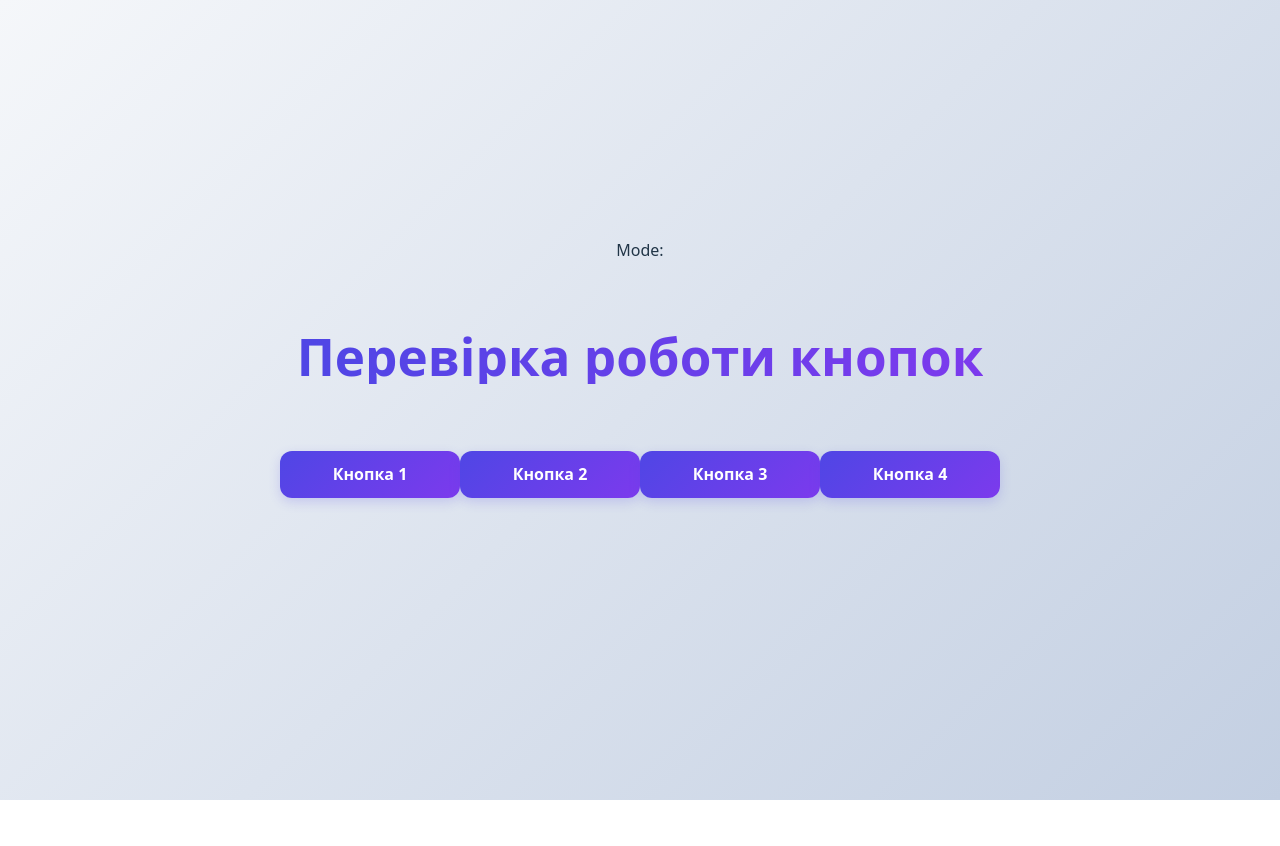
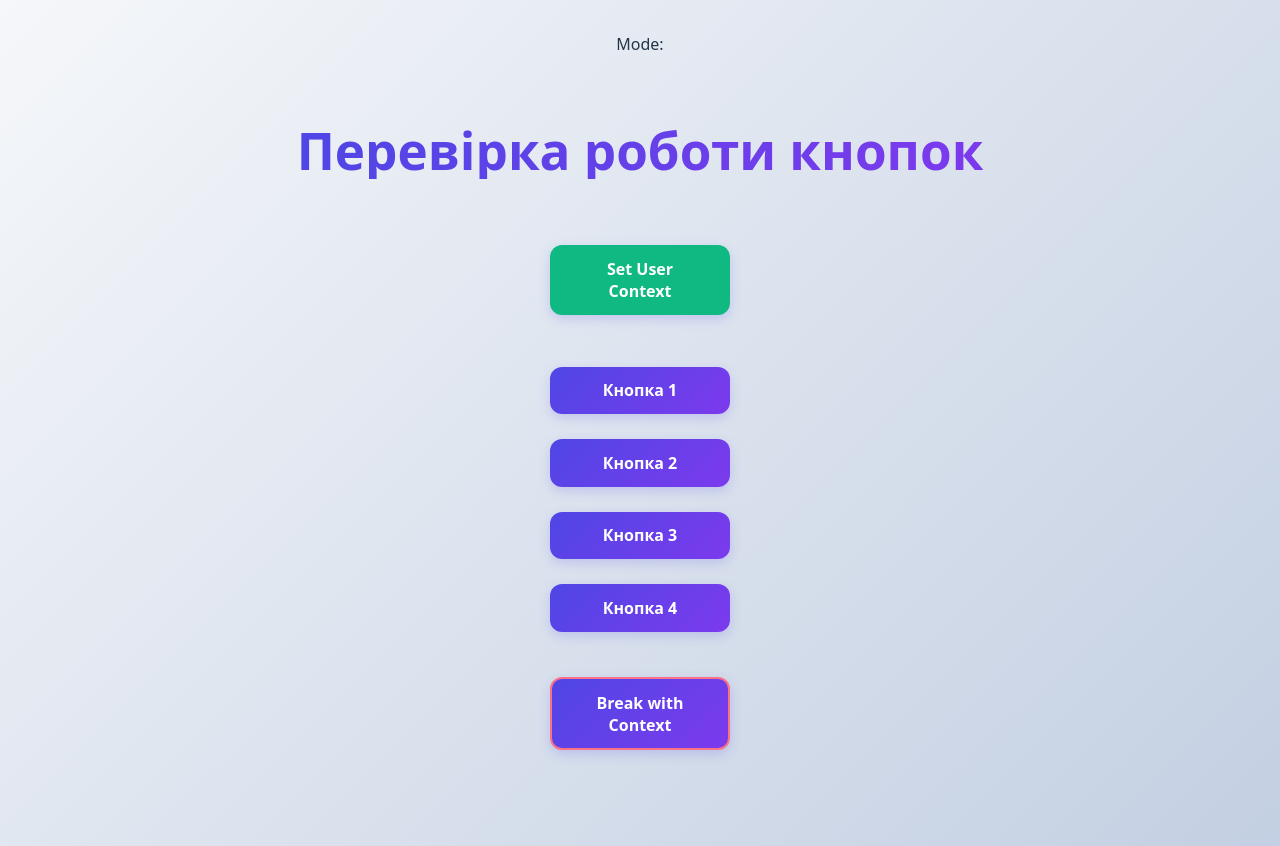
Before and after one commit to Anna-Lytvynova/project_for_up, a React (Vite) app: page / in a window 1280 px wide. Before the commit the page ends 800 px from the top, so only its background shows below. Built offline with nearby package versions, Linux system fonts and the light colour scheme; no server answers.

Commit message:
feat: add Sentry

```diff
--- a/package.json
+++ b/package.json
@@ -18,6 +18,7 @@
     "test": "npm run test:unit && npm run test:e2e"
   },
   "dependencies": {
+    "@sentry/react": "^10.50.0",
     "posthog-js": "^1.369.4",
     "react": "^19.2.4",
     "react-dom": "^19.2.4"
--- a/src/App.css
+++ b/src/App.css
@@ -5,7 +5,6 @@
 
   color-scheme: light dark;
   color: rgba(255, 255, 255, 0.87);
-  /* ФОН: Глибокий темний градієнт */
   background: linear-gradient(135deg, #1a1a2e 0%, #16213e 100%);
   background-attachment: fixed;
 
@@ -28,10 +27,10 @@ body {
   margin: 0;
   display: flex;
   place-items: center;
-  justify-content: center; /* Центруємо контент */
+  justify-content: center;
   min-width: 320px;
   min-height: 100vh;
-  background: transparent; /* Щоб було видно градієнт :root */
+  background: transparent;
 }
 
 h1 {
@@ -39,7 +38,8 @@ h1 {
   line-height: 1.1;
   background: linear-gradient(to right, #646cff, #a855f7);
   -webkit-background-clip: text;
-  -webkit-text-fill-color: transparent; /* Градієнтний текст для заголовка */
+  background-clip: text;
+  -webkit-text-fill-color: transparent;
 }
 
 .container {
@@ -50,9 +50,15 @@ h1 {
   gap: 2rem;
 }
 
+.button-group {
+  display: flex;
+  flex-direction: column;
+  gap: 25px;
+}
+
 button {
-  width: 180px; /* Трохи збільшив для зручності */
-  border-radius: 12px; /* Більш закруглені кути */
+  width: 180px;
+  border-radius: 12px;
   border: none;
   padding: 0.8em 1.5em;
   font-size: 1em;
@@ -61,7 +67,6 @@ button {
   cursor: pointer;
   color: white;
 
-  /* КНОПКА: Фіолетово-синій градієнт */
   background: linear-gradient(135deg, #646cff 0%, #9333ea 100%);
   box-shadow: 0 4px 15px rgba(100, 108, 255, 0.3);
   transition:
@@ -71,8 +76,8 @@ button {
 }
 
 button:hover {
-  transform: translateY(-2px); /* Ефект підстрибування */
-  filter: brightness(1.1); /* Легке освітлення при наведенні */
+  transform: translateY(-2px);
+  filter: brightness(1.1);
   box-shadow: 0 6px 20px rgba(100, 108, 255, 0.4);
 }
 
@@ -86,7 +91,6 @@ button:focus-visible {
   outline-offset: 2px;
 }
 
-/* Налаштування для світлої теми */
 @media (prefers-color-scheme: light) {
   :root {
     color: #213547;
@@ -95,6 +99,8 @@ button:focus-visible {
 
   h1 {
     background: linear-gradient(to right, #4f46e5, #7c3aed);
+    background-clip: text;
+    -webkit-text-fill-color: transparent;
     -webkit-background-clip: text;
   }
 
--- a/src/App.jsx
+++ b/src/App.jsx
@@ -1,10 +1,12 @@
 import { useState, useEffect } from "react";
 import posthog from "posthog-js";
+import * as Sentry from "@sentry/react";
 import "./App.css";
 
 function Buttons() {
   const [message, setMessage] = useState("");
   const [showExtraButtons, setShowExtraButtons] = useState(false);
+  const [user, setUser] = useState(null);
   const appStatus = import.meta.env.VITE_APP_STATUS;
 
   useEffect(() => {
@@ -14,21 +16,45 @@ function Buttons() {
       } else {
         setShowExtraButtons(false);
       }
-      if (posthog.isFeatureEnabled("show-urgent-buttons")) {
-        setShowExtraButtons(true);
-      } else {
-        setShowExtraButtons(false);
-      }
-      //new line to try
     });
   }, []);
 
+  const handleLogin = () => {
+    const userData = {
+      id: "67890",
+      email: "anna.l@university.edu",
+      segment: "premium_user"
+    };
+
+    setUser(userData);
+    Sentry.setUser(userData);
+    setMessage("Користувача ідентифіковано для Sentry.");
+  };
+
+  const handleLogout = () => {
+    setUser(null);
+    Sentry.setUser(null);
+    setMessage("Контекст користувача очищено.");
+  };
+
   const handleButtonClick = (buttonNumber, msg) => {
+    Sentry.addBreadcrumb({
+      category: "ui",
+      message: `Натиснуто кнопку #${buttonNumber}: ${msg}`,
+      level: "info",
+    });
+
     setMessage(msg);
+
     posthog.capture("button_clicked", {
       button_number: buttonNumber,
       feature_flag_active: showExtraButtons,
     });
+  };
+
+  const throwTestError = () => {
+    setMessage("Викликаю помилку з контекстом...");
+    throw new Error("Sentry User Context Test: Помилка авторизованого користувача!");
   };
 
   return (
@@ -36,6 +62,18 @@ function Buttons() {
       <div className="app-badge">Mode: {appStatus}</div>
 
       <h1 className="title">Перевірка роботи кнопок</h1>
+
+      <div className="auth-section" style={{ marginBottom: "20px", display: "flex", gap: "10px" }}>
+        {!user ? (
+          <button className="button" style={{ background: "#10b981" }} onClick={handleLogin}>
+            Set User Context
+          </button>
+        ) : (
+          <button className="button" style={{ background: "#6b7280" }} onClick={handleLogout}>
+            Clear Context
+          </button>
+        )}
+      </div>
 
       <div className="button-group">
         <button
@@ -76,9 +114,27 @@ function Buttons() {
             </button>
           </>
         )}
+
+        <button
+          className="button"
+          style={{
+            backgroundColor: "#e11d48",
+            marginTop: "20px",
+            border: "2px solid #fb7185"
+          }}
+          onClick={throwTestError}
+        >
+          Break with Context
+        </button>
       </div>
 
       <p className="message">{message}</p>
+
+      {user && (
+        <p style={{ fontSize: "11px", opacity: 0.7 }}>
+          Active Sentry User: {user.email}
+        </p>
+      )}
     </div>
   );
 }
--- a/src/main.jsx
+++ b/src/main.jsx
@@ -1,6 +1,7 @@
 import { StrictMode } from "react";
 import { createRoot } from "react-dom/client";
 import posthog from "posthog-js";
+import * as Sentry from "@sentry/react";
 import "./index.css";
 import Buttons from "./App.jsx";
 
@@ -10,6 +11,20 @@ posthog.init(import.meta.env.VITE_PUBLIC_POSTHOG_KEY, {
 });
 console.log(posthog);
 
+Sentry.init({
+  dsn: import.meta.env.VITE_SENTRY_DSN,
+  integrations: [
+    Sentry.browserTracingIntegration(),
+    Sentry.replayIntegration(),
+  ],
+  tracesSampleRate: 1.0,
+  environment: "development",
+});
+
+const container = document.getElementById("root");
+const root = createRoot(container);
+root.render(<Buttons/>);
+
 createRoot(document.getElementById("root")).render(
   <StrictMode>
     <Buttons />
```
Also changed, not shown: 1 other file (tests, documents, lock files or other folders).
